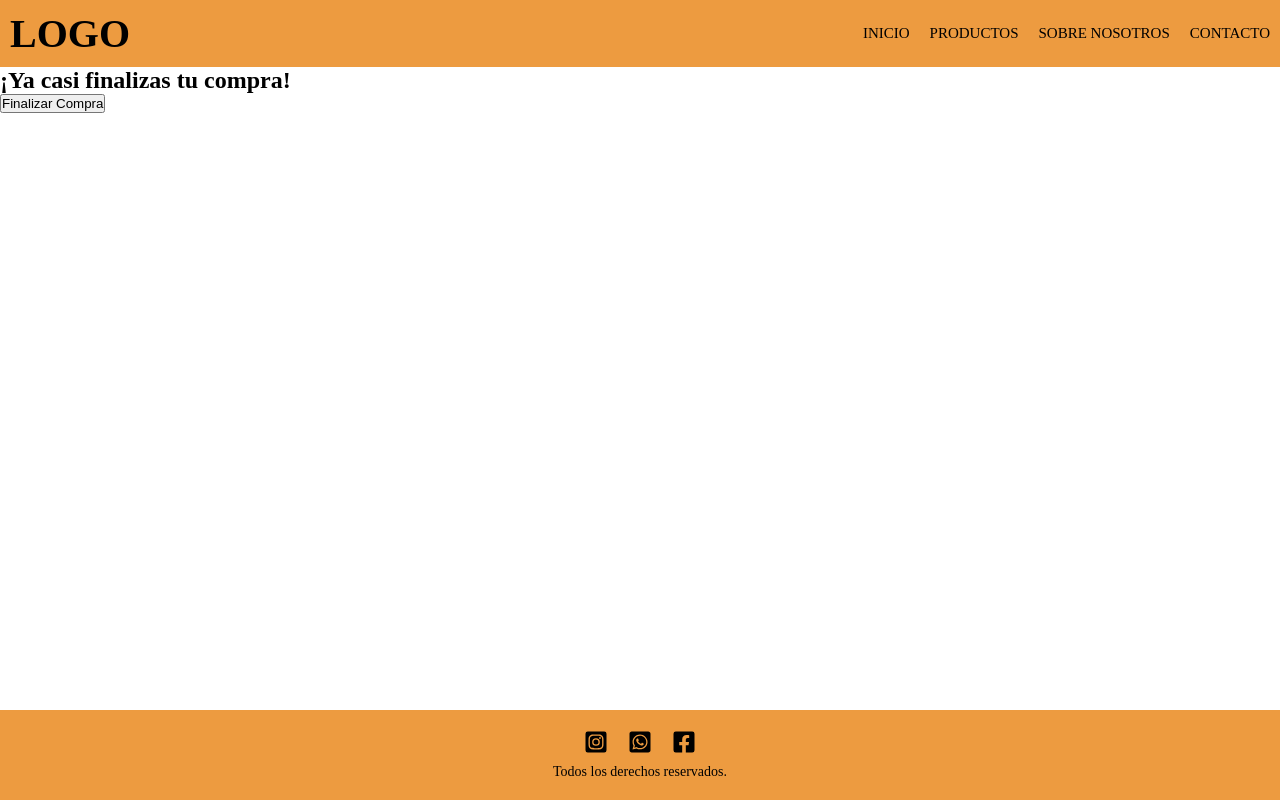
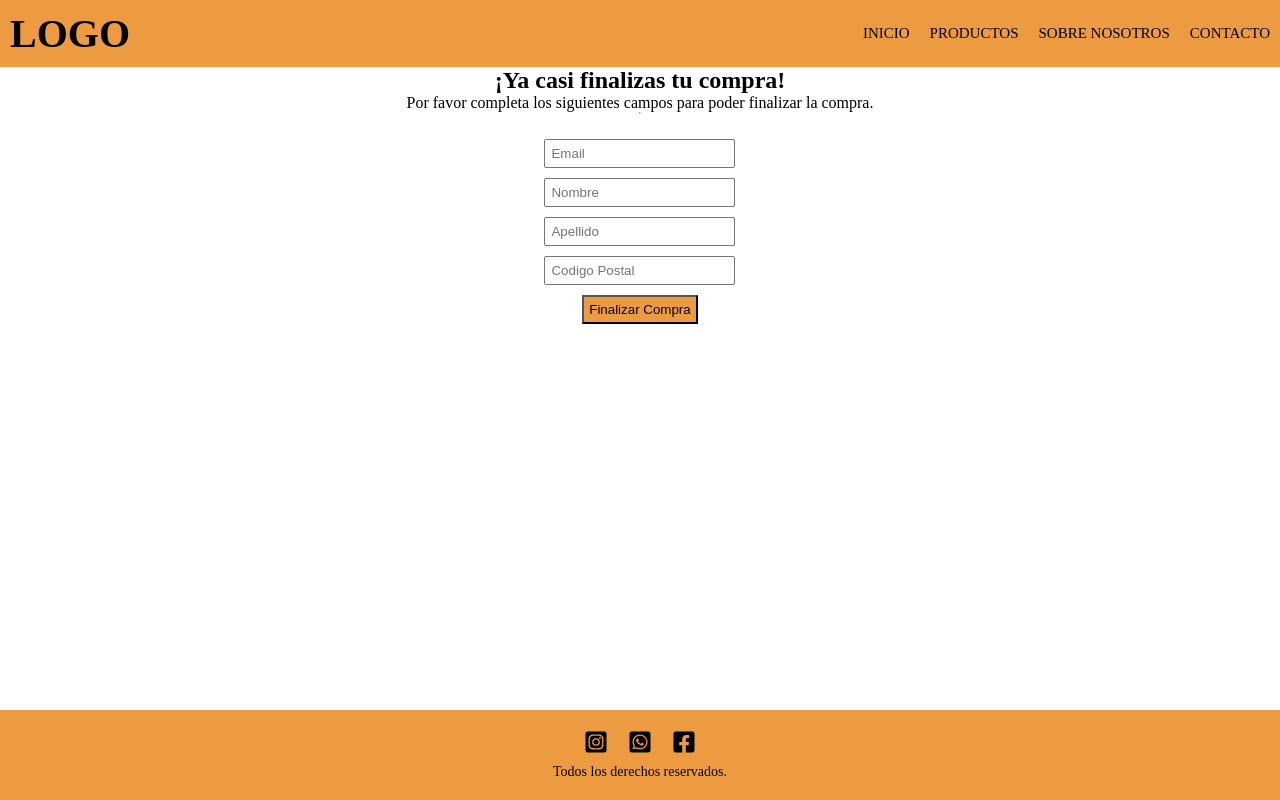
Before and after one commit to RojoEmiliano/PreEntrega2Rojo, a React (Vite) app: page /Productos/FinalizarCompra in a window 1280 px wide. Built offline with nearby package versions, Linux system fonts and the light colour scheme.

Commit message:
Proyecto final semi Terminado

```diff
--- a/index.html
+++ b/index.html
@@ -4,7 +4,7 @@
     <meta charset="UTF-8" />
     <link rel="icon" type="image/svg+xml" href="/vite.svg" />
     <meta name="viewport" content="width=device-width, initial-scale=1.0" />
-    <title>Vite + React</title>
+    <title>ProyectoFinalRojo</title>
   </head>
   <body>
     <div id="root"></div>
--- a/src/components/CheckOut/CheckOut.jsx
+++ b/src/components/CheckOut/CheckOut.jsx
@@ -1,72 +1,84 @@
 import React, { useState } from 'react';
-import { Link } from 'react-router-dom';
+import { collection, addDoc } from 'firebase/firestore';
 import { db } from '../../firebase/config';
+import './CheckOut.scss'
 
-import './CheckOut.scss';
-
-const Checkout = ({ pokemonData }) => {
-  const [formData, setFormData] = useState({
-    // Estado inicial del formulario
-    // ...
+const Checkout = () => {
+  const [values, setValues] = useState({
+    Email: '',
+    Nombre: '',
+    Apellido: '',
+    Codigo: '',
   });
 
-  const [isFormSubmitted, setIsFormSubmitted] = useState(false);
+  const handleSubmit = async (e) => {
+    e.preventDefault();
 
-  const handleInputChange = (event) => {
-    const { name, value } = event.target;
-    setFormData({
-      ...formData,
-      [name]: value,
+    try {
+      // Guardar los datos en Firebase
+      await addDoc(collection(db, "formulario"), values);
+
+      console.log("Datos enviados correctamente a Firebase");
+    } catch (error) {
+      console.error("Error al enviar los datos:", error);
+    }
+  };
+
+  const handleInputChange = (e) => {
+    setValues({
+      ...values,
+      [e.target.name]: e.target.value
     });
   };
 
-  const handleSubmit = async (event) => {
-    event.preventDefault();
-
-    // Aquí puedes realizar las acciones finales para procesar la compra
-    // Por ejemplo, enviar los datos a la base de datos (Firebase en este caso).
-    // Puedes usar el objeto formData para obtener los datos ingresados por el usuario.
-    // db.collection('compras').add(formData);
-
-    // Acceder a la base de datos de Firebase para descontar el stock
-    try {
-      const pokemonesRef = db.collection('Pokemones');
-
-      // Recorremos cada pokémon en el formulario
-      for (const pokemonId in formData) {
-        if (formData.hasOwnProperty(pokemonId)) {
-          // Resto del código para descontar el stock (como se mostró en respuestas anteriores)
-        }
-      }
-
-      // Limpiar los datos del Local Storage después de finalizar la compra
-      localStorage.clear();
-
-      // Mostrar el mensaje de compra finalizada con éxito
-      setIsFormSubmitted(true);
-    } catch (error) {
-      console.error('Error al descontar el stock:', error);
-    }
-  };
-
   return (
-    <div className="checkout-container">
-      <h2>¡Ya casi finalizas tu compra!</h2>
-      {!isFormSubmitted ? (
-        <form onSubmit={handleSubmit}>
-          {/* Resto del formulario */}
-          {/* ... */}
-          <button type="submit">Finalizar Compra</button>
+    <div className='Container'>
+      <div className='FormContainer'>
+        <h2>¡Ya casi finalizas tu compra!</h2>
+        <p>Por favor completa los siguientes campos para poder finalizar la compra.</p>
+        <hr />
+        <form onSubmit={handleSubmit} className='Form'>
+          <input
+            value={values.Email}
+            onChange={handleInputChange}
+            className='formItem'
+            type="email"
+            name="Email"
+            placeholder='Email'
+            required
+          />
+          <input
+            value={values.Nombre}
+            onChange={handleInputChange}
+            className='formItem'
+            type="text"
+            name="Nombre"
+            placeholder='Nombre'
+            required
+          />
+          <input
+            value={values.Apellido}
+            onChange={handleInputChange}
+            className='formItem'
+            type="text"
+            name="Apellido"
+            placeholder='Apellido'
+            required
+          />
+          <input
+            value={values.Codigo}
+            onChange={handleInputChange}
+            className='formItem'
+            type="number"
+            name="Codigo"
+            placeholder='Codigo Postal'
+            required
+          />
+          <button className='Btn' type="submit">Finalizar Compra</button>
         </form>
-      ) : (
-        <div className="success-message">
-          <h3>Compra finalizada con éxito!</h3>
-          <p>En breve te enviaremos un mail con el número de seguimiento.</p>
-          <Link to="/">Volver al inicio</Link>
-        </div>
-      )}
+      </div>
     </div>
-  );
+  )
 };
 
 export default Checkout;
--- a/src/components/CheckOut/CheckOut.scss
+++ b/src/components/CheckOut/CheckOut.scss
@@ -0,0 +1,33 @@
+.Container{
+    display: flex;
+    justify-content: center;
+    align-items: center;
+    flex-direction: column;
+    flex-wrap: wrap;
+}
+
+.FormContainer{
+    display: flex;
+    justify-content: center;
+    align-items: center;
+    flex-direction: column;
+}
+
+.Form{
+    display: flex;
+    flex-direction: column;
+    justify-content: center;
+    align-items: center;
+    padding: 20px;
+}
+
+.formItem{
+    padding: 5px;
+    margin: 5px;
+}
+
+.Btn{
+    padding: 5px;
+    margin: 5px;
+
+}
--- a/src/components/Inicio/Index.jsx
+++ b/src/components/Inicio/Index.jsx
@@ -4,13 +4,13 @@ const Index = () => {
 
     return(
         <div className='IndexContainer'>
-            <h1>Bienvenido a la pre entrega 2 de Rojo Emiliano</h1>
+            <h1>Bienvenido al proyecto final de Rojo Emiliano</h1>
             <hr />
             <h2>SIMULADOR ECOMMERCE DE POKEMONS</h2>
             <p>Que busco en este sitio web?</p>
             <hr />
             <div>
-                <li>Productos: Mediante un fetch, de la pagina Pokeapi.co . Mostrar una serie de Pokemones que simmulan ser productos (con precios aleatorios), que me permita seleccionar un maximo de 5 unidades y sumarlos a un carrito.</li>
+                <li>Productos: Mediante Firebase database, traigo los Pokemones a mi Ecommerce.</li>
                 <li>Sobre nosotros: Contar un poco sobre mi</li>
                 <li>Contacto: Formulario que me permita recibir informacion de los potenciales compradores.</li>
                 <li>Inicio: Brinda informacion sobre el sitio web y su funcionamiento</li>
--- a/src/components/ItemListCointainer/PokeApi.jsx
+++ b/src/components/ItemListCointainer/PokeApi.jsx
@@ -12,13 +12,13 @@ const PokemonList = () => {
   const [cartCount, setCartCount] = useState(0);
   const [totalPrice, setTotalPrice] = useState(0);
   const [selectedPokemon, setSelectedPokemon] = useState(null);
-  const [isLoading, setIsLoading] = useState(true); // Estado de carga
+  const [isLoading, setIsLoading] = useState(true);
+  const [selectedCategory, setSelectedCategory] = useState(""); // Estado para almacenar la categoría seleccionada
 
   const handleReset = () => {
     setResetClicked(true);
     setCartCount(0);
     setTotalPrice(0);
-    // Borrar la data del localStorage
     localStorage.setItem('cartCount', 0);
     localStorage.setItem('totalPrice', 0);
   };
@@ -34,12 +34,15 @@ const PokemonList = () => {
     const updatedCount = cartCount + quantity;
     const updatedTotalPrice = totalPrice + (pokemon.Precio * quantity);
 
-    // Guardar en el localStorage
     localStorage.setItem('cartCount', updatedCount);
     localStorage.setItem('totalPrice', updatedTotalPrice);
 
     setCartCount(updatedCount);
     setTotalPrice(updatedTotalPrice);
+  };
+
+  const handleCategoryChange = (category) => {
+    setSelectedCategory(category);
   };
 
   useEffect(() => {
@@ -48,41 +51,71 @@ const PokemonList = () => {
     getDocs(prodRef)
       .then((resp) => {
         const items = resp.docs.map((doc) => doc.data());
-        setPokemonData(items); // Guardar los datos obtenidos en el estado
-        setIsLoading(false); // Cambiar el estado de carga a false cuando se obtengan los datos
+        setPokemonData(items);
+        setIsLoading(false);
       })
       .catch((e) => {
         console.log(e);
-        setIsLoading(false); // Cambiar el estado de carga a false si ocurre un error
+        setIsLoading(false);
       });
   }, []);
 
+  const filteredPokemonData = selectedCategory
+    ? pokemonData.filter((pokemon) => pokemon.Categoria === selectedCategory)
+    : pokemonData;
+
   return (
-    <div className='List'>
-      <h1 className='ListContainer'>Lista de Pokémon</h1>
+    <div className="List">
+      <h1 className="ListContainer">Lista de Pokémon</h1>
+      <h2 className="ListContainer">Categorias</h2>
+      <div className="ListContainer">
+        <button className="Btn" onClick={() => handleCategoryChange("")}>
+          Todos los pokemones
+        </button>
+        <button className="Btn" onClick={() => handleCategoryChange("Agua")}>
+          Pokemons de Agua
+        </button>
+        <button className="Btn" onClick={() => handleCategoryChange("Fuego")}>
+          Pokemons de Fuego
+        </button>
+        <button className="Btn" onClick={() => handleCategoryChange("Planta/veneno")}>
+          Pokemons de Planta/Veneno
+        </button>
+        <button className="Btn" onClick={() => handleCategoryChange("Electrico")}>
+          Pokemons de Eléctricos
+        </button>
+      </div>
       <hr />
-      <div className='CarritoInfo'>
-        <p className='CarritoItem'><FaShoppingCart />:{localStorage.getItem('cartCount')} </p>
-        <p className='CarritoItem'><FaDollarSign />: {localStorage.getItem('totalPrice')}</p>
+      <div className="CarritoInfo">
+        <p className="CarritoItem">
+          <FaShoppingCart />:{localStorage.getItem('cartCount')}
+        </p>
+        <p className="CarritoItem">
+          <FaDollarSign />: {localStorage.getItem('totalPrice')}
+        </p>
       </div>
-      <div className='CarritoInfo'>
-        <button onClick={handleReset}> <FaTrashAlt /> </button>
+      <div className="CarritoInfo">
+        <button onClick={handleReset}>
+          <FaTrashAlt />
+        </button>
       </div>
-      <div className='CarritoInfo'>
-        <button className='checkOut'> <Link to="/Productos/FinalizarCompra">Finalizar compra</Link></button>
+      <div className="CarritoInfo">
+        <button className="checkOut">
+          <Link className='Btn' to="/Productos/FinalizarCompra">Finalizar compra</Link>
+        </button>
       </div>
       {isLoading ? (
-        <p className=''>Cargando...</p> // Mensaje de carga mientras se obtienen los datos
+        <p className="ListContainer">Cargando...</p>
       ) : (
-        <div className='ListItems'>
-          {pokemonData.map((pokemon, index) => (
-            <div className='ListaPokemones' key={index}>
-              <h4 className='Nombre'>{pokemon.Nombre}</h4>
-              <p className='Precio'>Precio: {pokemon.Precio}</p>
-
-              <img className='Img' src={pokemon.Img} alt={pokemon.name} />
-              <Carrito className='AgregarCarrito' pokemon={pokemon} onAddToCart={handleCarrito} />
-              <Link className='Precio' to="/Productos/Detalles" onClick={() => handleDetails(pokemon)}>Detalles</Link>
+        <div className="ListItems">
+          {filteredPokemonData.map((pokemon, index) => (
+            <div className="ListaPokemones" key={index}>
+              <h4 className="Nombre">{pokemon.Nombre}</h4>
+              <p className="Precio">Precio: ${pokemon.Precio}</p>
+              <p className="Precio">Stock: {pokemon.Stock}</p>
+              <img className="Img" src={pokemon.Img} alt={pokemon.name} />
+              <Carrito className="AgregarCarrito" pokemon={pokemon} onAddToCart={handleCarrito} />
+              <Link className="Precio" to="/Productos/Detalles" onClick={() => handleDetails(pokemon)}>Detalles</Link>
             </div>
           ))}
           {selectedPokemon && (
--- a/src/components/ItemListCointainer/PokeApi.scss
+++ b/src/components/ItemListCointainer/PokeApi.scss
@@ -53,3 +53,15 @@
     display: flex;
     justify-content: center;
 }
+
+.Btn{
+    margin: 5px;
+    padding: 5px;
+    background-color: #ed9b40;
+    text-decoration: none;
+    color: black;
+}
+
+.Btn:hover{
+    transform: scale(1.1);
+}
```
